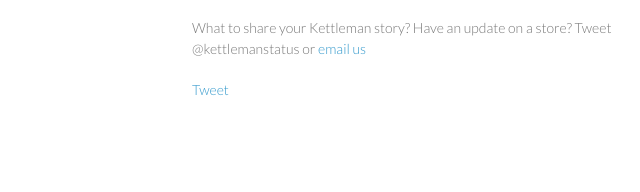
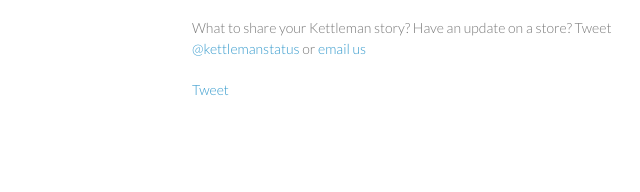
Before and after one commit to peterkeen/is-kettleman-still-open.github.com, a plain HTML site: page index.html in a window 1280 px wide. Shown: the part 260-452 px from the top of the page, 378-1018 px from the left. Drawn offline with Linux system fonts and the light colour scheme.

Commit message:
Update index.html

```diff
--- a/index.html
+++ b/index.html
@@ -43,7 +43,7 @@
 <li>845 SW 5th Ave. OPEN</li>
 <li>2200 NE Broadway CLOSED</li>
 <li>4704 SW Scholls Ferry Road OPEN</li>
-</ul><p>What to share your Kettleman story? Have an update on a store? Tweet @kettlemanstatus or <a href="mailto:story@iskettlemanstillup.com?subject=Kettleman%20Story">email us</a></p>
+</ul><p>What to share your Kettleman story? Have an update on a store? Tweet <a href="https://twitter.com/kettlemanstatus">@kettlemanstatus</a> or <a href="mailto:story@iskettlemanstillup.com?subject=Kettleman%20Story" target="_blank">email us</a></p>
 
 <a href="https://twitter.com/share" class="twitter-share-button" data-text="Is Kettleman still open? Find out here"data-url="http://www.iskettlemanstillopen.com" data-via="kettlemanstatus" data-size="large">Tweet</a>
 <script>!function(d,s,id){var js,fjs=d.getElementsByTagName(s)[0];if(!d.getElementById(id)){js=d.createElement(s);js.id=id;js.src="//platform.twitter.com/widgets.js";fjs.parentNode.insertBefore(js,fjs);}}(document,"script","twitter-wjs");</script>
```
